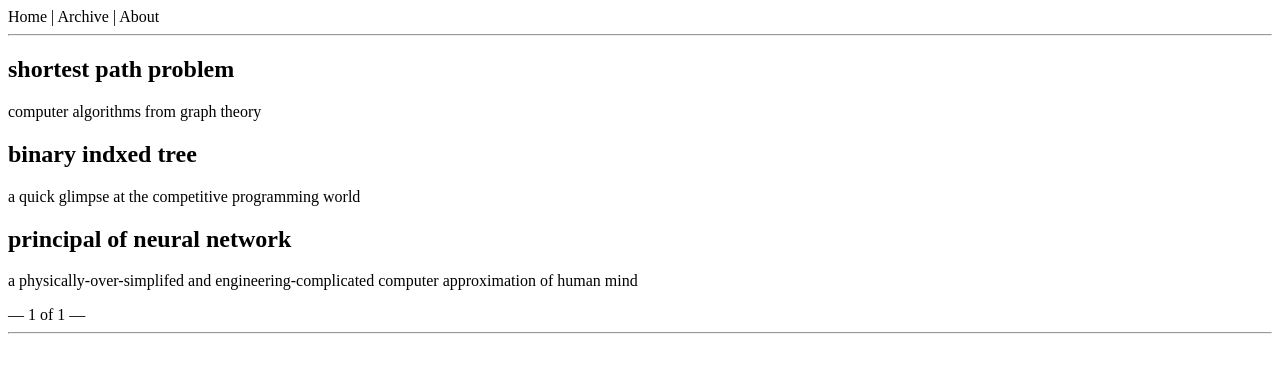
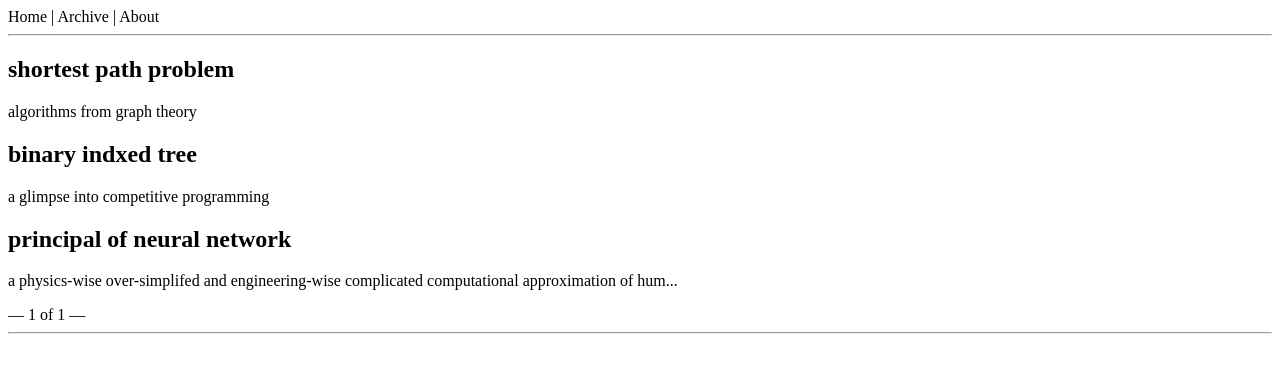
Before and after one commit to hzhaoc/hzhaoc.github.io, a Jekyll site: the page built from index.html, in a window 1280 px wide. Shown: the top 373 px of the page. Built offline with Jekyll 4.4.1, drawn with Linux system fonts in a browser that asks for light colours; the list of posts is cut into pages by our own code.

Commit message:
edit article

```diff
--- a/_posts/2023-12-29-principal-of-neural-network.md
+++ b/_posts/2023-12-29-principal-of-neural-network.md
@@ -2,7 +2,7 @@
 layout: post
 title:  "principal of neural network"
 date:   2023-12-29 22:00:00 -0800
-brief: 'a physically-over-simplifed and engineering-complicated computer approximation of human mind'
+brief: 'a physics-wise over-simplifed and engineering-wise complicated computational approximation of human mind'
 ---
 
 ## Inspiration
--- a/_posts/2023-12-30-binary-indexed-tree.md
+++ b/_posts/2023-12-30-binary-indexed-tree.md
@@ -2,5 +2,5 @@
 layout: post
 title:  "binary indxed tree"
 date:   2023-12-30 02:00:00 -0800
-brief: 'a quick glimpse at the competitive programming world'
+brief: 'a glimpse into competitive programming'
 ---
--- a/_posts/2023-12-30-shortest-path-problem.md
+++ b/_posts/2023-12-30-shortest-path-problem.md
@@ -2,7 +2,7 @@
 layout: post
 title:  "shortest path problem"
 date:   2023-12-30 02:00:00 -0800
-brief: 'computer algorithms from graph theory'
+brief: 'algorithms from graph theory'
 ---
 
 Find shortest path and distance in a directed/undirected graph {vertex, edge}
```
